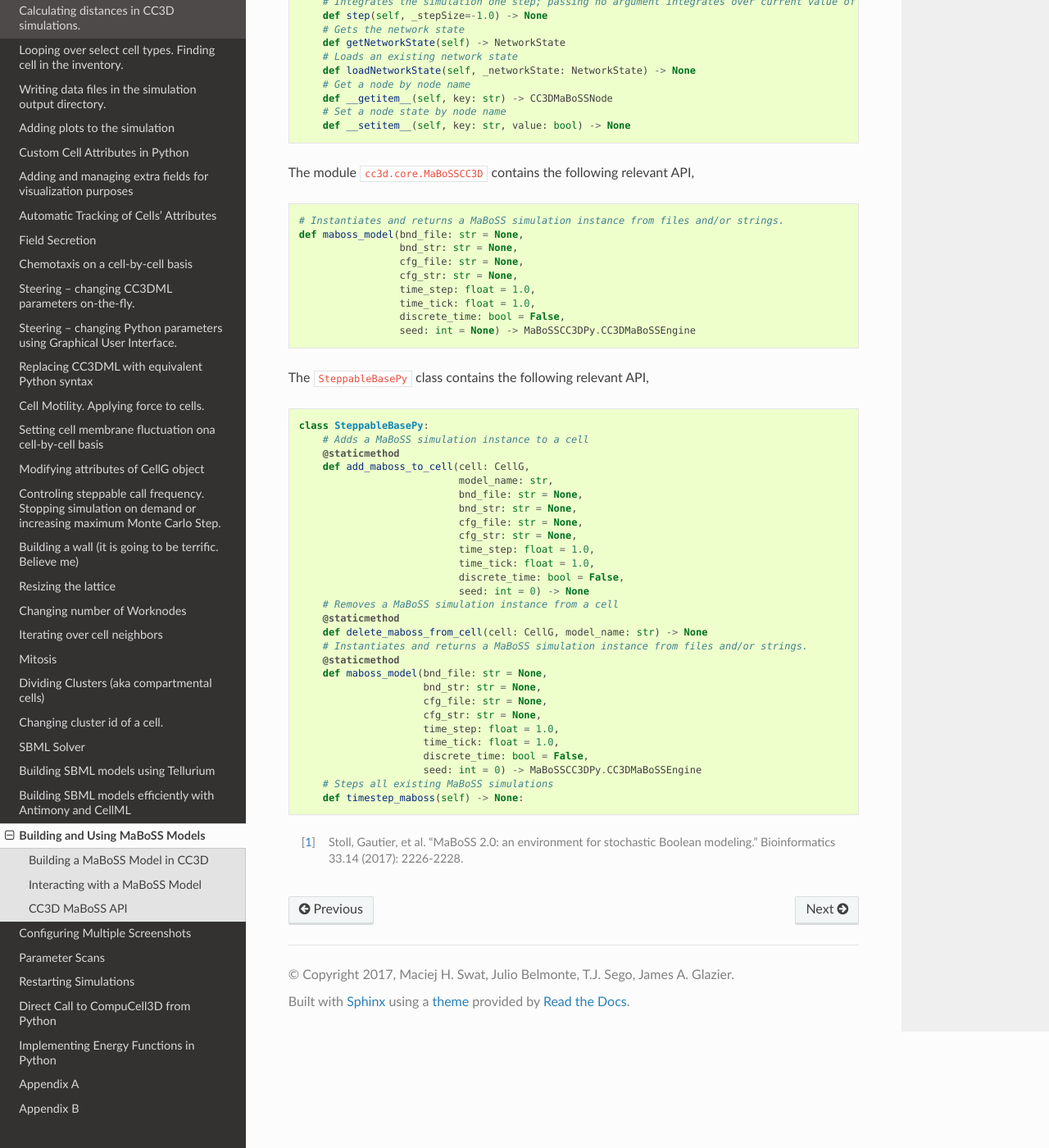
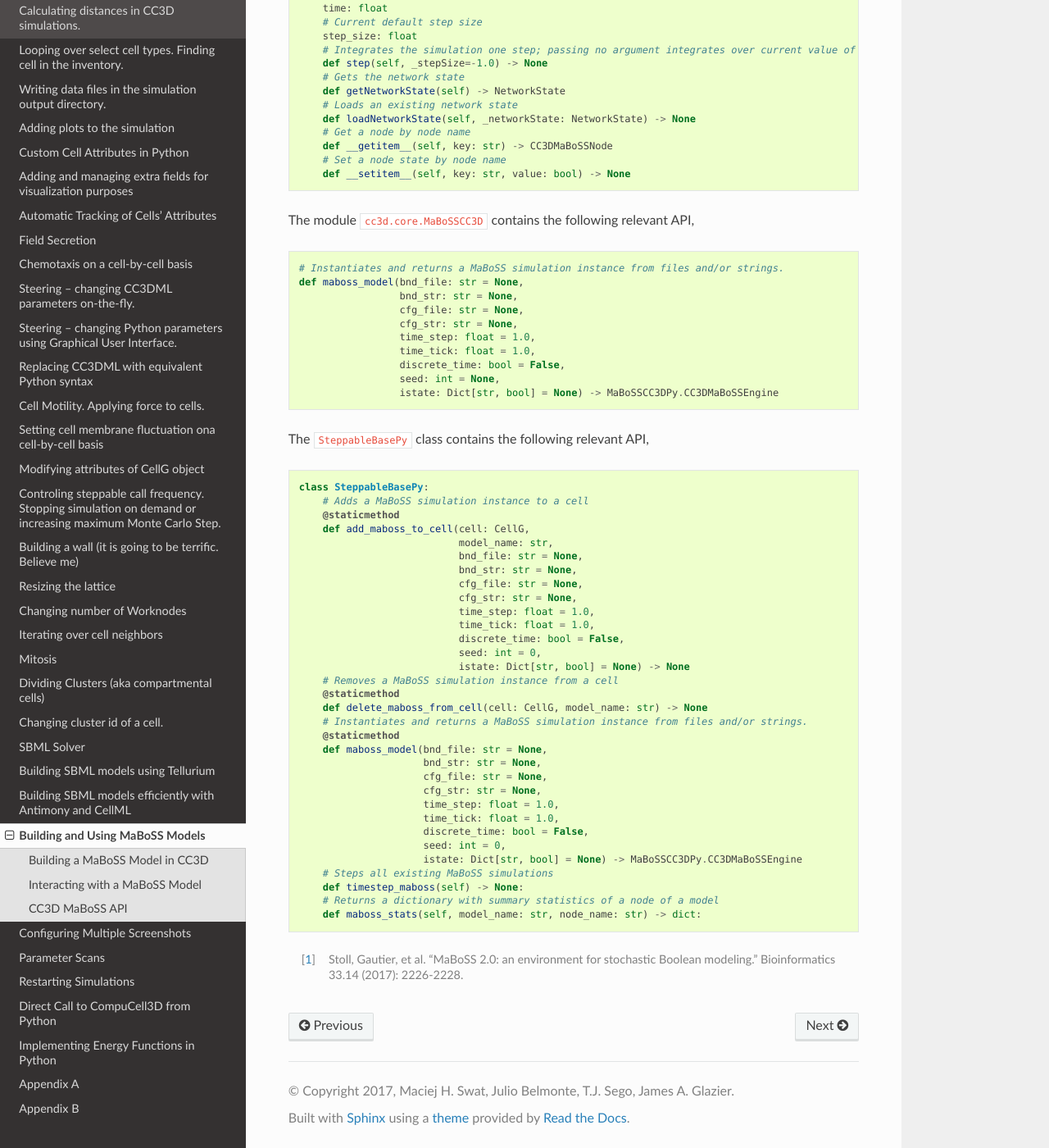
Before and after one commit to CompuCell3D/PythonScriptingManual, a Sphinx documentation site: the page built from docs/maboss.rst, in a window 1280 px wide and 1400 px high, scrolled down 6164 px. Shown: the whole window at 82% size. Built offline with Sphinx 7.4.7 and the Read the Docs theme 2.0.0, drawn with Linux system fonts in a browser that asks for light colours; some of the changed text lies outside the part shown.

Commit message:
Updated MaBoSS integration docs

```diff
--- a/docs/maboss.rst
+++ b/docs/maboss.rst
@@ -165,6 +165,8 @@
 -   ``seed`` takes an integer value (default is 0) as the seed for the random generator of the MaBoSS
     simulation.
 
+-   ``istate`` a dictionary of string names and corresponding initial state values.
+
 .. note::
 
     A ``time_step`` value less than a ``time_tick`` value is only valid when using the default Gillespie
@@ -267,6 +269,8 @@
         ref_state: bool
         # Current state
         state: bool
+        # MaBoSS Node "mutate" method
+        def mutate(self, value: float) -> None
 
     # External variable value container
     class SymbolTable:
@@ -326,7 +330,8 @@
                      time_step: float = 1.0,
                      time_tick: float = 1.0,
                      discrete_time: bool = False,
-                     seed: int = None) -> MaBoSSCC3DPy.CC3DMaBoSSEngine
+                     seed: int = None,
+                     istate: Dict[str, bool] = None) -> MaBoSSCC3DPy.CC3DMaBoSSEngine
 
 The ``SteppableBasePy`` class contains the following relevant API,
 
@@ -344,7 +349,8 @@
                                time_step: float = 1.0,
                                time_tick: float = 1.0,
                                discrete_time: bool = False,
-                               seed: int = 0) -> None
+                               seed: int = 0,
+                               istate: Dict[str, bool] = None) -> None
         # Removes a MaBoSS simulation instance from a cell
         @staticmethod
         def delete_maboss_from_cell(cell: CellG, model_name: str) -> None
@@ -357,9 +363,12 @@
                          time_step: float = 1.0,
                          time_tick: float = 1.0,
                          discrete_time: bool = False,
-                         seed: int = 0) -> MaBoSSCC3DPy.CC3DMaBoSSEngine
+                         seed: int = 0,
+                         istate: Dict[str, bool] = None) -> MaBoSSCC3DPy.CC3DMaBoSSEngine
         # Steps all existing MaBoSS simulations
         def timestep_maboss(self) -> None:
+        # Returns a dictionary with summary statistics of a node of a model
+        def maboss_stats(self, model_name: str, node_name: str) -> dict:
 
 .. [1]
     Stoll, Gautier, et al. "MaBoSS 2.0: an environment for stochastic Boolean modeling." Bioinformatics 33.14 (2017): 2226-2228.
```
